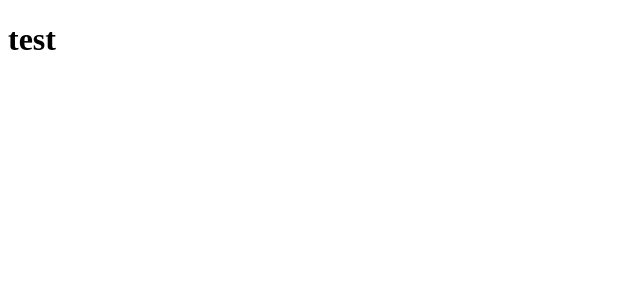
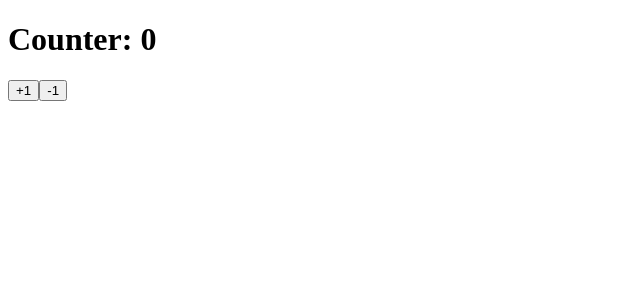
Before and after one commit to MrBlackTongue/react-typescript, a React (Create React App) app: page / in a window 1280 px wide. Shown: the top 300 px of the page, without its empty margins (0-640 px from the left). Built offline with nearby package versions, Linux system fonts and the light colour scheme.

Commit message:
Третий урок. Counter на классах

```diff
--- a/src/App.tsx
+++ b/src/App.tsx
@@ -1,14 +1,59 @@
-import React from 'react';
+import React, {Component} from 'react';
 
-// const Title:React.FC <{title: string}> = ({title, children}) => <h1>{title}{children}</h1>
-
-type TitleProps = {
-    title: string,
-    test?: string,
+type CounterState = {
+    count: number,
 }
 
-const Title = ({title, test = 'test'}: TitleProps) => <h1>{title}</h1>
+type CounterProps = {
+    title?: string,
+}
 
-const App = () => <Title title='test'/>
+class Counter extends Component <CounterProps, CounterState> {
+    constructor(props: CounterProps) {
+        super(props)
+        this.state = {
+            count: 0
+        }
+    }
+
+    static defaultProps: CounterProps = {
+        title: 'Default counter: ',
+    }
+
+    // static getDerivedStateFromProps(props: CounterProps, state: CounterState): CounterState | null {
+    //     return true ? {count: 2} : null
+    //
+    // }
+
+    componentDidMount(): void {
+    }
+
+    shouldComponentUpdate(nextProps: CounterProps, nextState: CounterState, ): boolean {
+        return true
+    }
+
+    handleClickP = () => {
+        this.setState(({ count }) => ({
+            count: ++count
+        }))
+    }
+    handleClickM = () => {
+        this.setState(({ count }) => ({
+            count: --count
+        }))
+    }
+
+    render() {
+        return (
+            <div>
+                <h1>{this.props.title}{this.state.count}</h1>
+                <button onClick={this.handleClickP}>+1</button>
+                <button onClick={this.handleClickM}>-1</button>
+            </div>
+        )
+    }
+}
+
+const App = () => <Counter title='Counter: '/>
 
 export default App;
```
